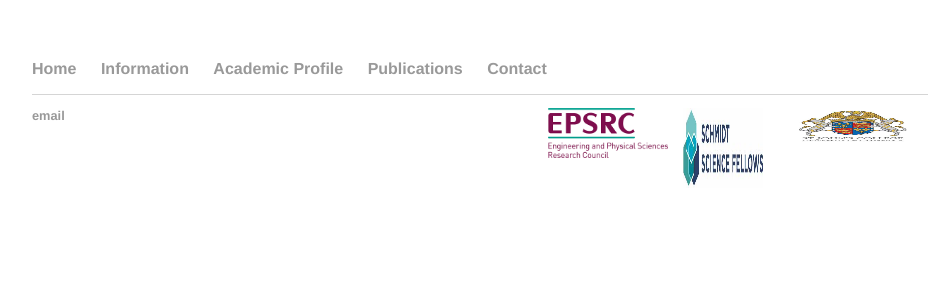
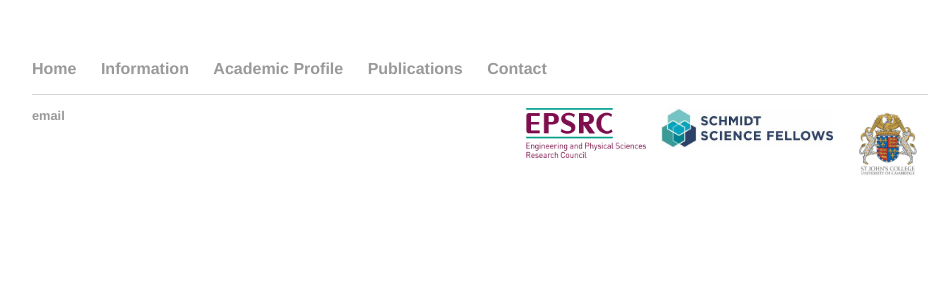
Before and after one commit to kadiliissaar/kadiliissaar.github.io, a Jekyll site: the page built from Photos/readme.md, in a window 1280 px wide. Shown: the top 300 px of the page, without its empty margins (160-1108 px from the left). Built offline with Jekyll 4.4.1, drawn with Linux system fonts in a browser that asks for light colours; our own code applies the rules of GitHub Pages for plain Markdown files.

Commit message:
Update default.html

```diff
--- a/_layouts/default.html
+++ b/_layouts/default.html
@@ -24,9 +24,9 @@
 			<footer>
 	    		<ul>
 	        		<li><a href="mailto:kadiliissaar@gmail.com">email</a></li>
-				<li><img src="https://github.com/kadiliissaar/kadiliissaar.github.io/raw/master/Photos/Logos/st-johns.jpg" style="float:right;width:150px;height:40px;margin-bottom:15px;margin-left:15px" style="width:100%">
+				<li><img src="https://github.com/kadiliissaar/kadiliissaar.github.io/raw/master/Photos/Logos/st-johns.jpg" style="float:right;width:80px;height:80px;margin-bottom:15px;margin-left:15px" style="width:100%">
 				<a href="https://schmidtsciencefellows.org/"></li>
-				<li><img src="https://github.com/kadiliissaar/kadiliissaar.github.io/raw/master/Photos/Logos/SSF.jpg" style="float:right;width:80px;height:80px;margin-bottom:15px;margin-left:15px" style="width:100%">
+				<li><img src="https://github.com/kadiliissaar/kadiliissaar.github.io/raw/master/Photos/Logos/SSF.jpg" style="float:right;width150px;height:40px;margin-bottom:15px;margin-left:15px" style="width:100%">
 				<a href="https://www.joh.cam.ac.uk/"></li>
 				<li><img src="https://github.com/kadiliissaar/kadiliissaar.github.io/raw/master/Photos/Logos/EPSRC.png" style="float:right;width:120px;height:50px;margin-bottom:15px;margin-left:15px" style="width:100%">
 				<a href="https://epsrc.ukri.org/"></li>
```
